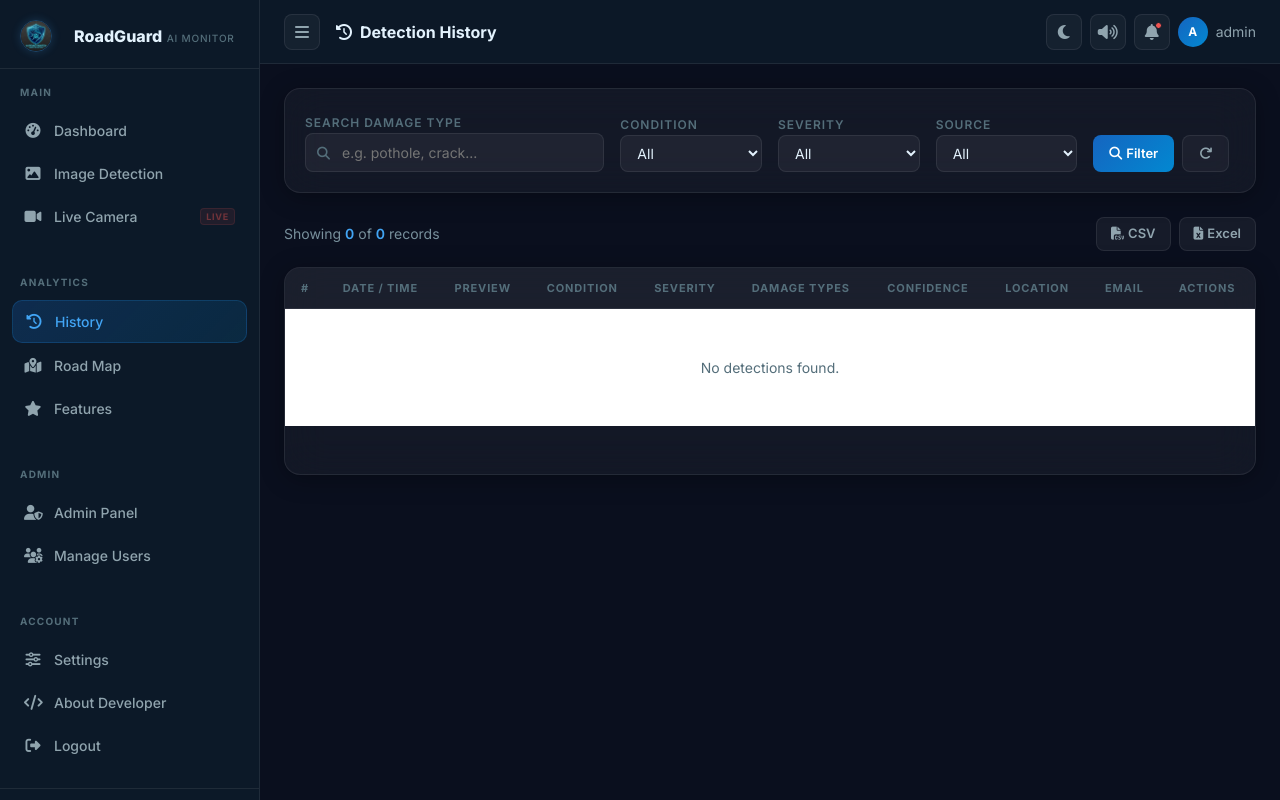
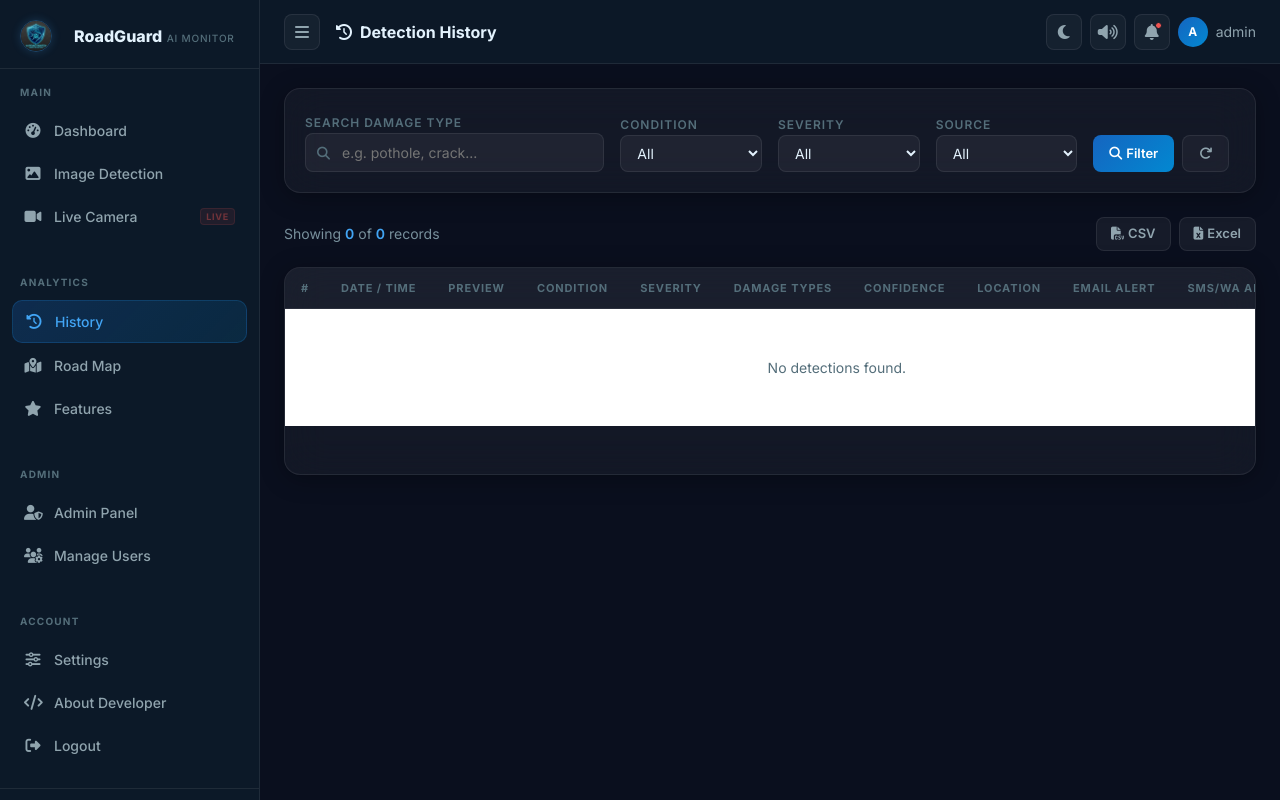
Before and after one commit to Dineshkumar-2006dk/AI-Road-Detection, a Flask app: page /history/ in a window 1280 px wide. Run offline with Flask 3, Linux system fonts and the light colour scheme; a user stored in the database is signed in; data that the repository does not hold is empty; some libraries are stand-ins or nearby versions.

Commit message:
Fix synchronous lag, implement async notifications thread, throttle camera alerts, clear autoDetectLoop on stop, show SMS status on history, set landing page route

```diff
--- a/app.py
+++ b/app.py
@@ -5,7 +5,7 @@ Entry point: python app.py
 """
 
 import os
-from flask import Flask, redirect, url_for, make_response, request
+from flask import Flask, redirect, url_for, make_response, request, render_template
 from config import Config
 from extensions import db, login_mgr, csrf
 
@@ -57,10 +57,10 @@ def create_app(config_class=Config):
     app.register_blueprint(admin_bp)
     app.register_blueprint(settings_bp)
 
-    # ── Root redirect ────────────────────────────────────────────────────────
+    # ── Root route ───────────────────────────────────────────────────────────
     @app.route("/")
     def index():
-        return redirect(url_for("auth.login"))
+        return render_template("index.html")
 
     # ── No-cache headers for protected pages (fixes back-button bypass) ──────
     @app.after_request
--- a/models/detection.py
+++ b/models/detection.py
@@ -35,6 +35,8 @@ class Detection(db.Model):
     # Notification
     email_sent     = db.Column(db.Boolean, default=False)
     email_recipient= db.Column(db.String(120), nullable=True)
+    sms_sent       = db.Column(db.Boolean, default=False)
+    sms_recipient  = db.Column(db.String(40), nullable=True)
 
     # Meta
     timestamp      = db.Column(db.DateTime, default=datetime.utcnow)
@@ -83,6 +85,8 @@ class Detection(db.Model):
             "location_name":  self.location_name,
             "maps_link":      self.maps_link,
             "email_sent":     self.email_sent,
+            "sms_sent":       self.sms_sent,
+            "sms_recipient":  self.sms_recipient,
             "timestamp":      self.timestamp.strftime("%Y-%m-%d %H:%M:%S") if self.timestamp else "",
             "source":         self.source,
         }
--- a/routes/detection.py
+++ b/routes/detection.py
@@ -21,7 +21,96 @@ from utils.email_utils import send_detection_report
 from utils.voice_alert import speak_alert
 from utils.security import validate_image, log_activity, sanitize_email
 
+import threading
+import time
+
 detection_bp = Blueprint("detection", __name__, url_prefix="/detect")
+
+# Throttling dictionary: user_id -> float timestamp of last critical alert sent
+_LAST_ALERT_TIMES = {}
+
+def _send_notifications_async_thread(app, detection_id, recipient_email, detection_data, result_image_path, settings_dict, lat, lon, location_name, maps_link_val):
+    """Background thread worker to send email/SMS notifications and update DB status."""
+    with app.app_context():
+        # 1. Twilio SMS/WhatsApp
+        sms_success = False
+        if settings_dict and settings_dict.get("sms_alerts") and settings_dict.get("sms_to") and detection_data.get("severity") == "Critical":
+            from utils.sms_utils import send_sms_alert
+            # Reconstruct settings-like object for compatibility
+            class FakeSettings:
+                def __init__(self, d):
+                    for k, v in d.items():
+                        setattr(self, k, v)
+            fake_set = FakeSettings(settings_dict)
+
+            is_ta = (settings_dict.get("language") == "ta")
+            loc = location_name or ("தென்சிறுவளூர்" if is_ta else "Thensiruvalur")
+
+            if is_ta:
+                msg = f"⚠️ எச்சரிக்கை (RoadGuard AI): {loc} பகுதியில் ஆபத்தான சாலைப் பழுது (Critical Pothole) கண்டறியப்பட்டுள்ளது.\n"
+                if lat is not None and lon is not None:
+                    msg += f"📍 அமைவிடம்: {lat:.5f}, {lon:.5f}\n"
+                    msg += f"🗺️ கூகுள் மேப்: https://maps.google.com/?q={lat},{lon}"
+            else:
+                msg = f"⚠️ ALERT (RoadGuard AI): Critical road damage detected at {loc}.\n"
+                if lat is not None and lon is not None:
+                    msg += f"📍 Location: {lat:.5f}, {lon:.5f}\n"
+                    msg += f"🗺️ Google Maps: https://maps.google.com/?q={lat},{lon}"
+
+            sms_success = send_sms_alert(msg, fake_set)
+
+        # 2. Email Notification
+        email_success = False
+        if recipient_email:
+            email_result = send_detection_report(recipient_email, {
+                **detection_data,
+                "latitude":      lat,
+                "longitude":     lon,
+                "location_name": location_name,
+                "maps_link":     maps_link_val,
+            }, result_image_path, user_settings=settings_dict)
+            email_success = email_result["success"]
+
+        # 3. Update DB status
+        from models.detection import Detection
+        from extensions import db
+        det = Detection.query.get(detection_id)
+        if det:
+            det.email_sent = email_success
+            det.email_recipient = recipient_email if recipient_email else None
+            det.sms_sent = sms_success
+            det.sms_recipient = settings_dict.get("sms_to") if (settings_dict and settings_dict.get("sms_alerts")) else None
+            db.session.commit()
+            app.logger.info(f"[Background Alert] Completed. email_sent={email_success}, sms_sent={sms_success}")
+
+def trigger_notifications(detection, result, settings, lat, lon, location_name, maps_link_val, recipient_email=None, source="image"):
+    # Resolve recipient email if not provided but alerts are enabled
+    if not recipient_email and settings:
+        if settings.email_alerts and settings.notification_email:
+            recipient_email = sanitize_email(settings.notification_email)
+
+    settings_dict = settings.to_dict() if settings else None
+
+    # Apply throttling for live camera frames
+    should_send = True
+    if source == "camera" and settings:
+        user_id = settings.user_id
+        now = time.time()
+        last_sent = _LAST_ALERT_TIMES.get(user_id, 0)
+        if (now - last_sent) < 120:  # 2 minute throttle
+            should_send = False
+        else:
+            _LAST_ALERT_TIMES[user_id] = now
+
+    if should_send and (recipient_email or (settings_dict and settings_dict.get("sms_alerts") and result.get("severity") == "Critical")):
+        app = current_app._get_current_object()
+        t = threading.Thread(
+            target=_send_notifications_async_thread,
+            args=(app, detection.id, recipient_email, result, result["result_image_path"], settings_dict, lat, lon, location_name, maps_link_val)
+        )
+        t.daemon = True
+        t.start()
+        app.logger.info(f"[Background Alert] Thread started for detection_id={detection.id}")
 
 
 # ── Helper ────────────────────────────────────────────────────────────────────
@@ -157,32 +246,10 @@ def api_detect_image():
         current_app.logger.info("[Voice] Voice played")
         print("[Voice] Voice played")
 
-    # Trigger SMS alert
-    if settings:
-        _trigger_sms_alert(result, settings, lat, lon, location_name)
-
-    # Send email if requested
-    email_status = {"sent": False, "message": ""}
+    # Send email and SMS/WhatsApp alert asynchronously in the background
     recipient = sanitize_email(request.form.get("email", ""))
-    if not recipient and settings:
-        if settings.email_alerts and settings.notification_email:
-            recipient = sanitize_email(settings.notification_email)
-    if recipient:
-        result_path = result["result_image_path"]
-        email_result = send_detection_report(recipient, {
-            **result,
-            "latitude":      lat,
-            "longitude":     lon,
-            "location_name": location_name,
-            "maps_link":     maps_link_val,
-        }, result_path, user_settings=settings)
-        email_status = {"sent": email_result["success"], "message": email_result["message"]}
-        if email_result["success"]:
-            det.email_sent      = True
-            det.email_recipient = recipient
-            db.session.commit()
-            current_app.logger.info("[Email] Email sent: %s", recipient)
-            print(f"[Email] Email sent: {recipient}")
+    trigger_notifications(det, result, settings, lat, lon, location_name, maps_link_val, recipient_email=recipient, source="image")
+    email_status = {"sent": True if (recipient or (settings and settings.email_alerts)) else False, "message": "Alert processing in background thread"}
 
     log_activity("image_detection", f"Condition: {result['road_condition']}, Severity: {result['severity']}")
 
@@ -318,28 +385,12 @@ def api_detect_frame():
             det = _save_detection(result, f"frame_{uid}.jpg", lat, lon, location_name, maps_link_val, source="camera")
             saved_to_db = True
 
-            # Auto email alert for live camera detection
+            # Auto email/SMS/WhatsApp alert for live camera detection (asynchronous + throttled)
             if current_user.is_authenticated:
                 settings = UserSettings.query.filter_by(user_id=current_user.id).first()
                 if settings:
-                    _trigger_sms_alert(result, settings, lat, lon, location_name)
-                    if settings.email_alerts and settings.notification_email:
-                        recipient = sanitize_email(settings.notification_email)
-                        if recipient:
-                            result_path = result["result_image_path"]
-                            email_result = send_detection_report(recipient, {
-                                **result,
-                                "latitude":      lat,
-                                "longitude":     lon,
-                                "location_name": location_name,
-                                "maps_link":     maps_link_val,
-                            }, result_path, user_settings=settings)
-                            email_status = {"sent": email_result["success"], "message": email_result["message"]}
-                            if email_result["success"]:
-                                det.email_sent      = True
-                                det.email_recipient = recipient
-                                db.session.commit()
-                                current_app.logger.info("[Email] Auto Email sent for live camera: %s", recipient)
+                    trigger_notifications(det, result, settings, lat, lon, location_name, maps_link_val, source="camera")
+                    email_status = {"sent": True if settings.email_alerts else False, "message": "Alert processing asynchronously"}
         except Exception as exc:
             return jsonify({"success": False, "error": str(exc)}), 500
 
--- a/static/js/camera.js
+++ b/static/js/camera.js
@@ -114,6 +114,8 @@ async function startCamera(deviceId = null) {
 // ── Stop Camera ───────────────────────────────────────────────────────────────
 function stopCamera() {
   if (autoDetect) toggleAutoDetect();
+  if (autoDetectLoop) { clearInterval(autoDetectLoop); autoDetectLoop = null; }
+  autoDetect = false;
   if (mediaStream) { mediaStream.getTracks().forEach(t => t.stop()); mediaStream = null; }
   if (fpsInterval) { clearInterval(fpsInterval); fpsInterval = null; }
   video.srcObject = null;
@@ -278,7 +280,7 @@ function renderLiveResult(data) {
   }
 
   // Log entry
-  if (data.detection_count > 0) {
+  if (data.detection_count > 0 && mediaStream) {
     addToLog(data);
     // Voice throttled to once per 5 s
     if (typeof voiceEnabled !== 'undefined' && voiceEnabled
--- a/templates/history/history.html
+++ b/templates/history/history.html
@@ -80,12 +80,13 @@
           <th>Damage Types</th>
           <th>Confidence</th>
           <th>Location</th>
-          <th>Email</th>
+          <th>Email Alert</th>
+          <th>SMS/WA Alert</th>
           <th>Actions</th>
         </tr>
       </thead>
       <tbody id="historyBody">
-        <tr><td colspan="10" class="text-center py-5">
+        <tr><td colspan="11" class="text-center py-5">
           <div class="spinner-border text-primary me-2"></div>Loading history...
         </td></tr>
       </tbody>
@@ -135,8 +136,8 @@ async function loadHistory(page = 1) {
 
   const tbody = document.getElementById('historyBody');
   if (data.items.length === 0) {
-    tbody.innerHTML = '<tr><td colspan="10" class="text-center py-5" style="color:#546e7a;">No detections found.</td></tr>';
-    return;
+     tbody.innerHTML = '<tr><td colspan="11" class="text-center py-5" style="color:#546e7a;">No detections found.</td></tr>';
+     return;
   }
 
   tbody.innerHTML = data.items.map(d => {
@@ -146,6 +147,7 @@ async function loadHistory(page = 1) {
     const thumb = d.result_image ? `<img src="${RESULT_BASE}${d.result_image}" class="result-thumb" onclick="showImg('${RESULT_BASE}${d.result_image}')" alt="result">` : '<span class="no-img"><i class="fas fa-image"></i></span>';
     const mapsLink = d.maps_link ? `<a href="${d.maps_link}" target="_blank" style="color:#42a5f5;font-size:12px;"><i class="fas fa-map-pin me-1"></i>Map</a>` : '<span style="color:#455a64;">No GPS</span>';
     const emailStatus = d.email_sent ? '<span style="color:#66bb6a;font-size:12px;">Sent</span>' : '<span style="color:#78909c;font-size:12px;">Not sent</span>';
+    const smsStatus   = d.sms_sent ? '<span style="color:#66bb6a;font-size:12px;">Sent</span>' : '<span style="color:#78909c;font-size:12px;">Not sent</span>';
     return `<tr>
       <td><span style="color:#546e7a;">#${d.id}</span></td>
       <td style="white-space:nowrap;color:#b0bec5;font-size:13px;">${d.timestamp}</td>
@@ -156,6 +158,7 @@ async function loadHistory(page = 1) {
       <td><div class="conf-bar-mini"><div style="width:${d.avg_confidence}%;background:${condColor};height:100%;border-radius:3px;"></div></div><span style="font-size:12px;color:#b0bec5;">${d.avg_confidence}%</span></td>
       <td>${mapsLink}</td>
       <td>${emailStatus}</td>
+      <td>${smsStatus}</td>
       <td>
         <div class="d-flex gap-1">
           <a href="/history/api/export/pdf/${d.id}" download class="btn-tbl-action" title="PDF"><i class="fas fa-file-pdf"></i></a>
```
